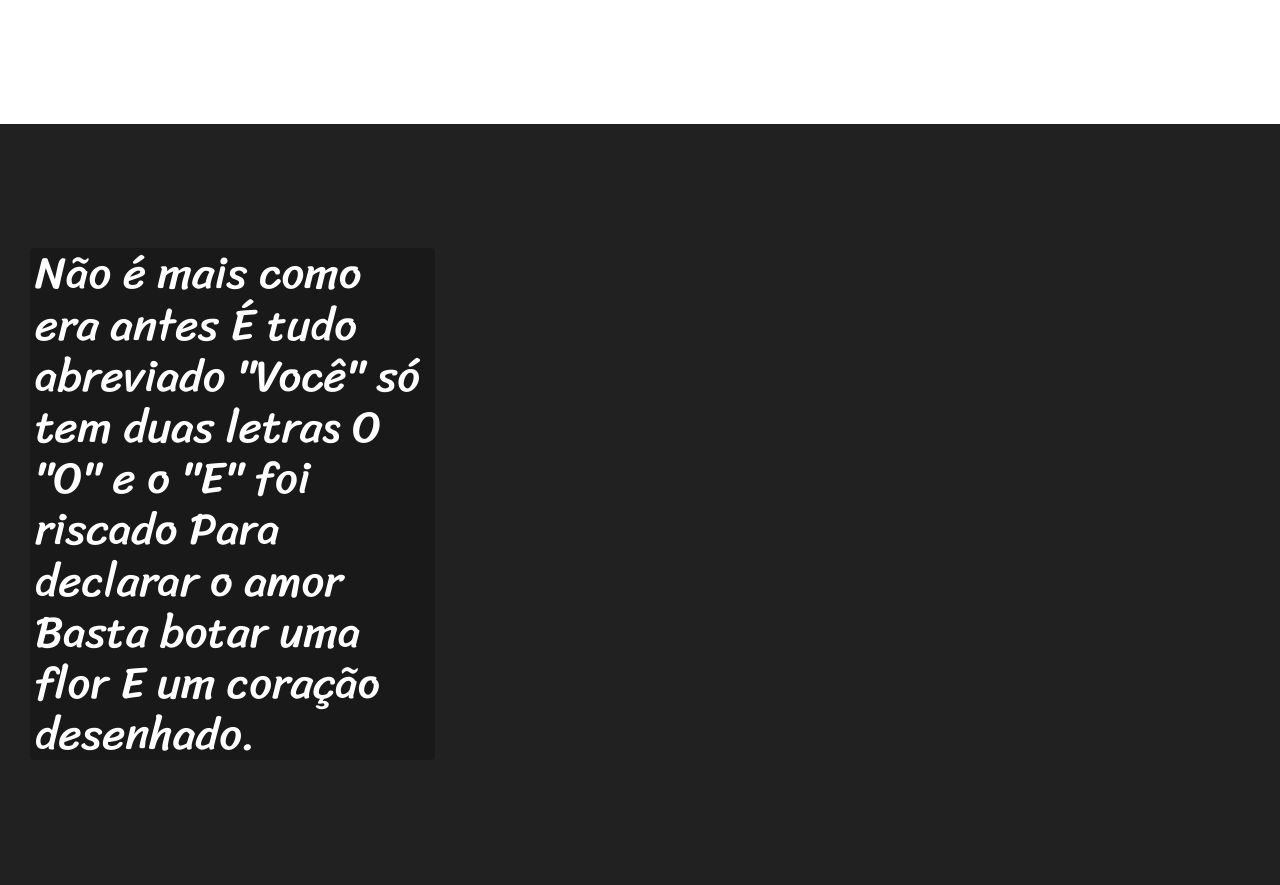
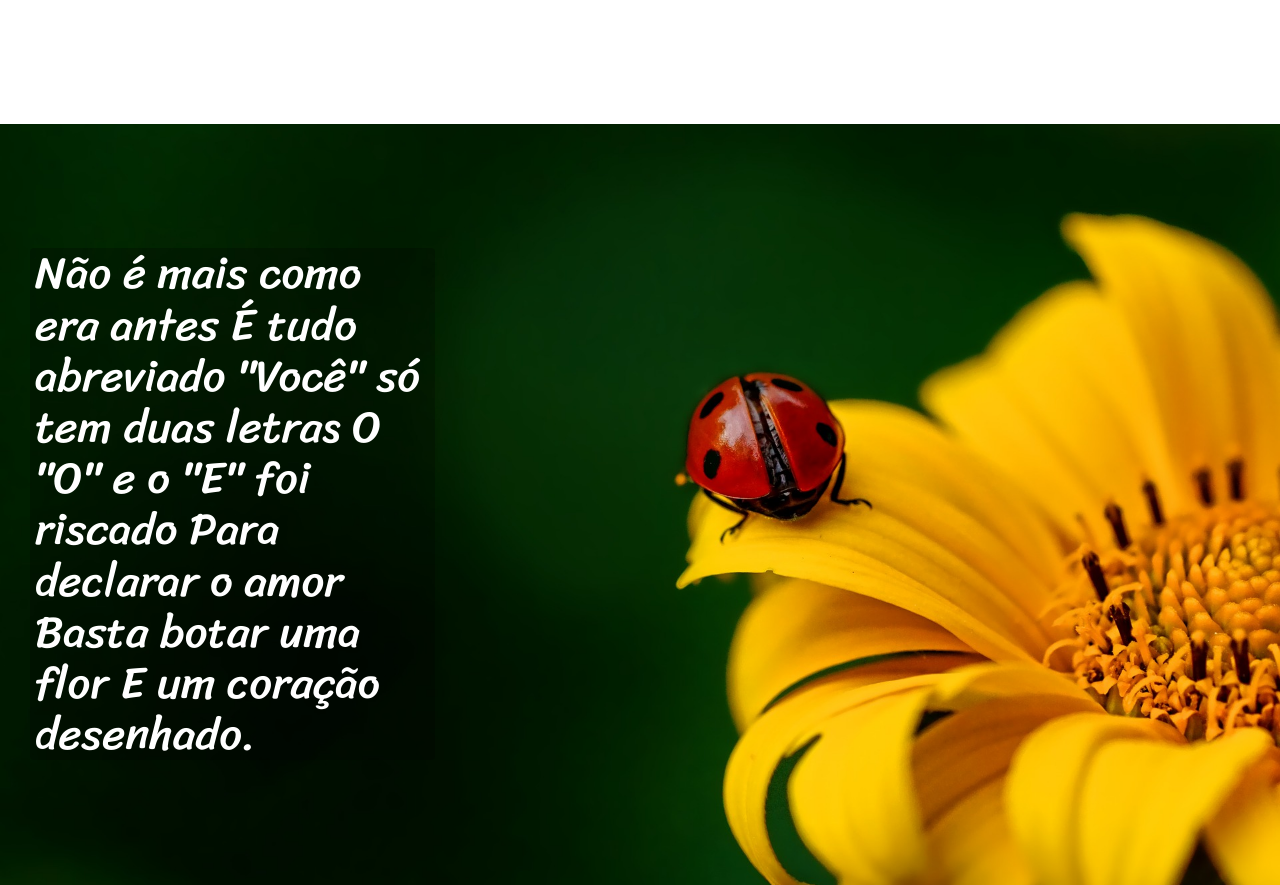
Before and after one commit to Cacique22/cordel-moderno, a plain HTML site: page index.html in a window 1280 px wide. Shown: the part 848-1733 px from the top of the page. Drawn offline with Linux system fonts and the light colour scheme.

Commit message:
projeto completo

```diff
--- a/estilo/style.css
+++ b/estilo/style.css
@@ -64,8 +64,6 @@
         font-size: 3.5vw;
     }
 
-
-
     article div#normal{
         font-family: var(--fonte3);
         font-size: 1.6em;
@@ -79,6 +77,18 @@
         text-align: left;
         background-color: rgba(0, 0, 0, 0.87);
         color: white;
+
+        background-size: cover;
+        background-attachment: fixed;
+    }
+
+    div.img01{
+        background-image: url('../imagens/background001.jpg');
+        background-position: right center;
+    }
+
+    div.img02{
+        background-image: url('../imagens/background002.jpg');
     }
 
     div#imagem > p{
@@ -88,6 +98,8 @@
         background-color: rgba(0, 0, 0, 0.24);
     }
 
+
+
     footer{
         background-color: black;
         margin-bottom: 200px auto 0px auto;
--- a/index.html
+++ b/index.html
@@ -28,7 +28,7 @@
                         </p>
                 </div>
 
-                <div id="imagem">
+                <div id="imagem" class="img01">
                     <p>Não é mais como era antes
                         É tudo abreviado
                         "Você" só tem duas letras
@@ -58,7 +58,7 @@
                     </p>
                 </div>
 
-                <div id="imagem">
+                <div id="imagem" class="img02">
                     <p>
                         Tenho saudade das cartas
                         Escritas com a própria mão
```
